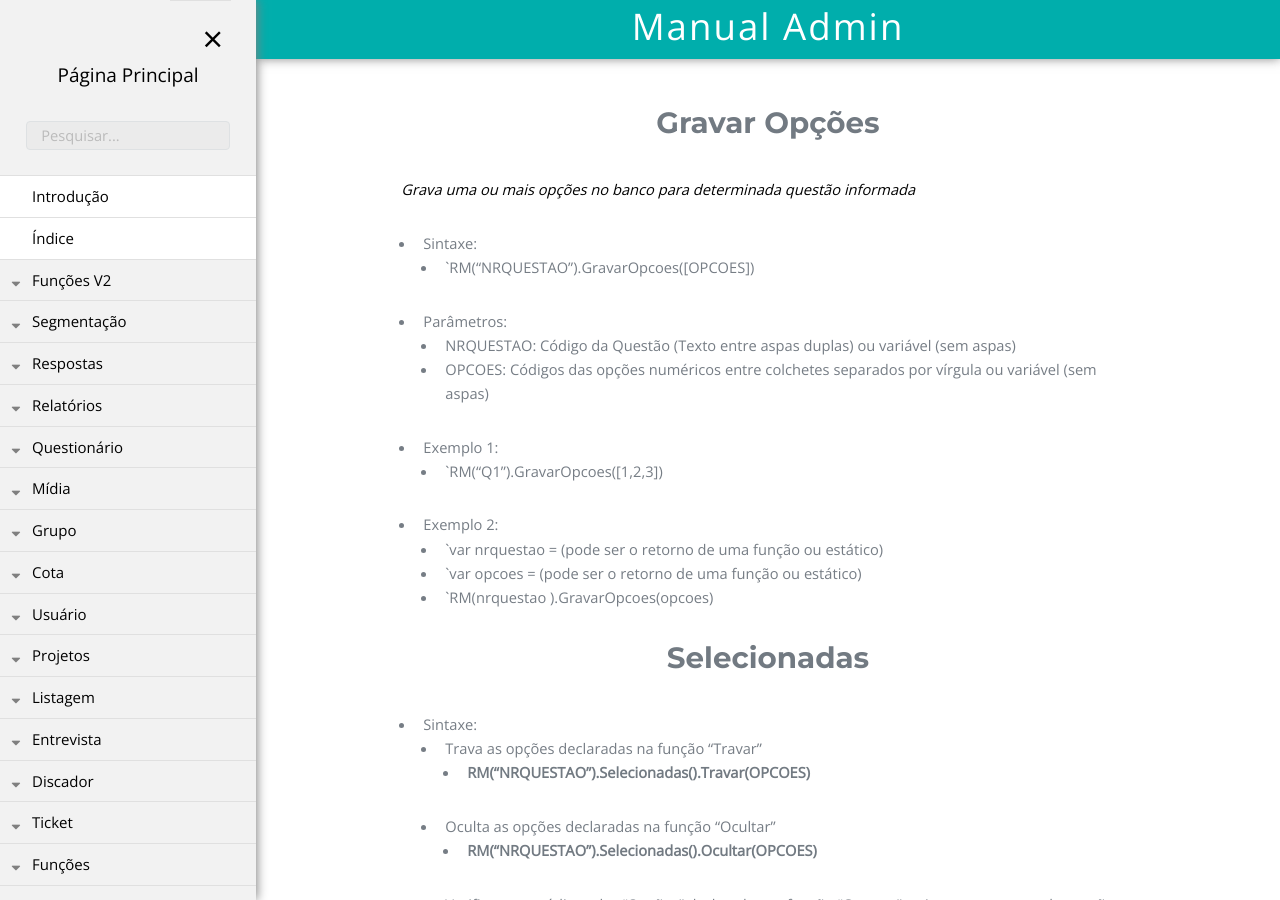
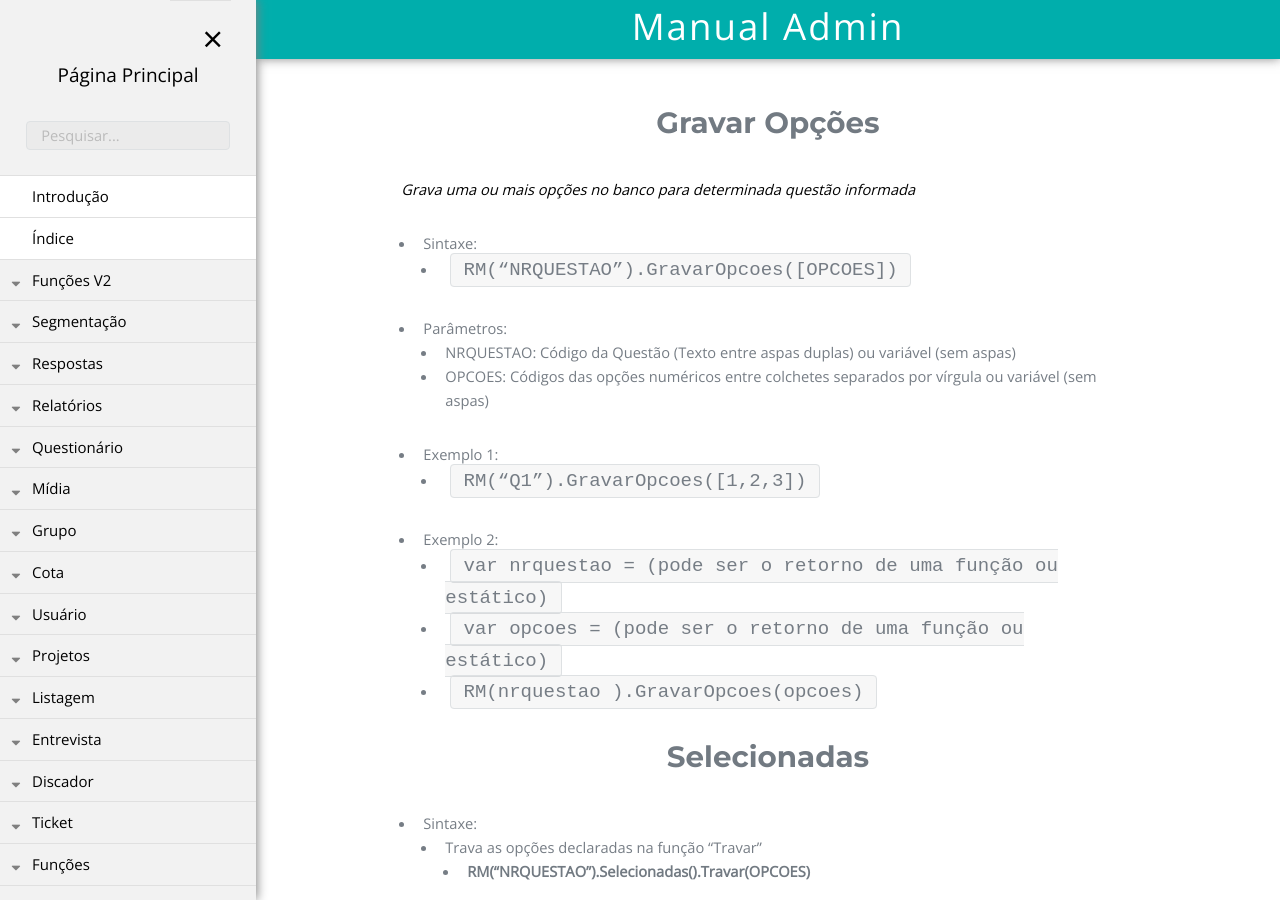
Before and after one commit to rogerio-figueiredo-hsr/hsrtechonline.github.io, a Jekyll site: the page built from _posts/2019-03-29-rm.md, in a window 1280 px wide and 900 px high. Built offline with Jekyll 4.4.1, drawn with Linux system fonts in a browser that asks for light colours.

Commit message:
Update 2019-03-29-rm.md

```diff
--- a/_posts/2019-03-29-rm.md
+++ b/_posts/2019-03-29-rm.md
@@ -10,16 +10,16 @@ pasta: "funcoesv2"
 *Grava uma ou mais opções no banco para determinada questão informada*
 
 - Sintaxe:
-  - `RM(“NRQUESTAO”).GravarOpcoes([OPCOES])
+  - `RM(“NRQUESTAO”).GravarOpcoes([OPCOES])`
 - Parâmetros:
   - NRQUESTAO: Código da Questão (Texto entre aspas duplas) ou variável (sem aspas)
   - OPCOES: Códigos das opções numéricos entre colchetes separados por vírgula ou variável (sem aspas)
 - Exemplo 1:
-  - `RM(“Q1”).GravarOpcoes([1,2,3])
+  - `RM(“Q1”).GravarOpcoes([1,2,3])`
 - Exemplo 2:
-  - `var nrquestao = (pode ser o retorno de uma função ou estático)
-  - `var opcoes = (pode ser o retorno de uma função ou estático)
-  - `RM(nrquestao ).GravarOpcoes(opcoes)
+  - `var nrquestao = (pode ser o retorno de uma função ou estático)`
+  - `var opcoes = (pode ser o retorno de uma função ou estático)`
+  - `RM(nrquestao ).GravarOpcoes(opcoes)`
 
 
 # Selecionadas
```
